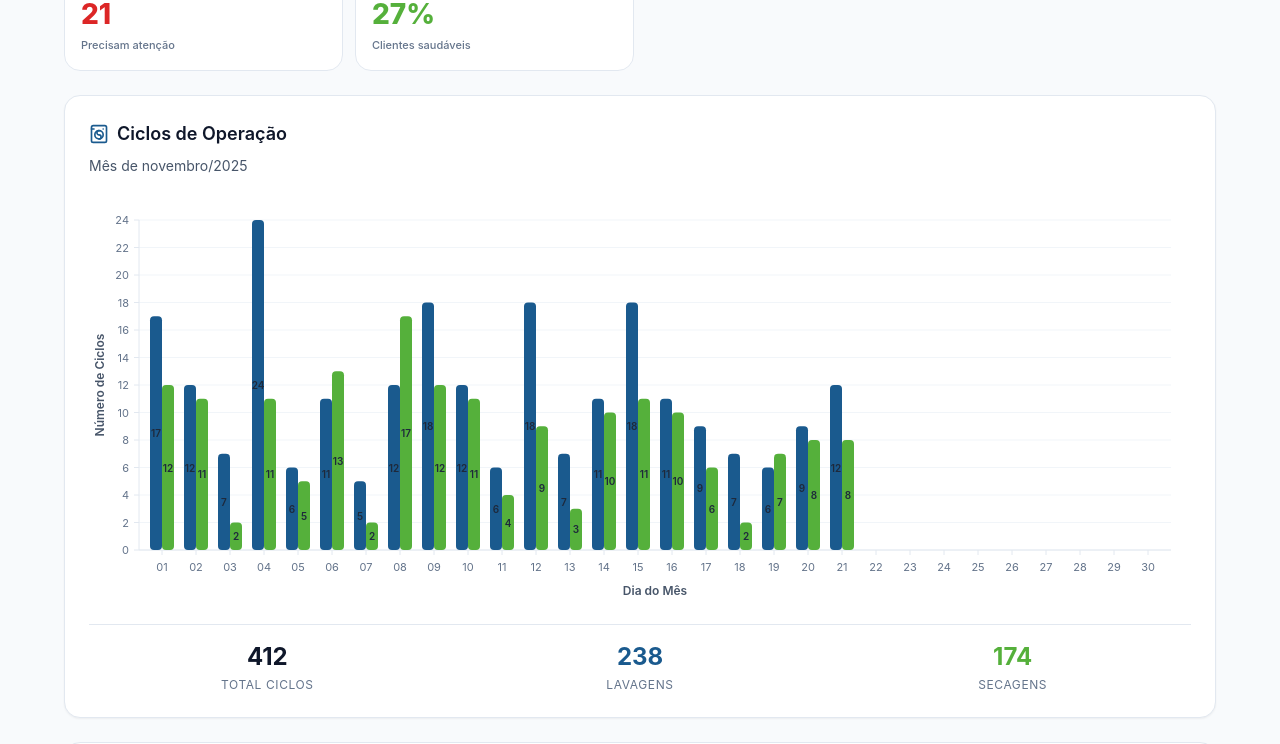
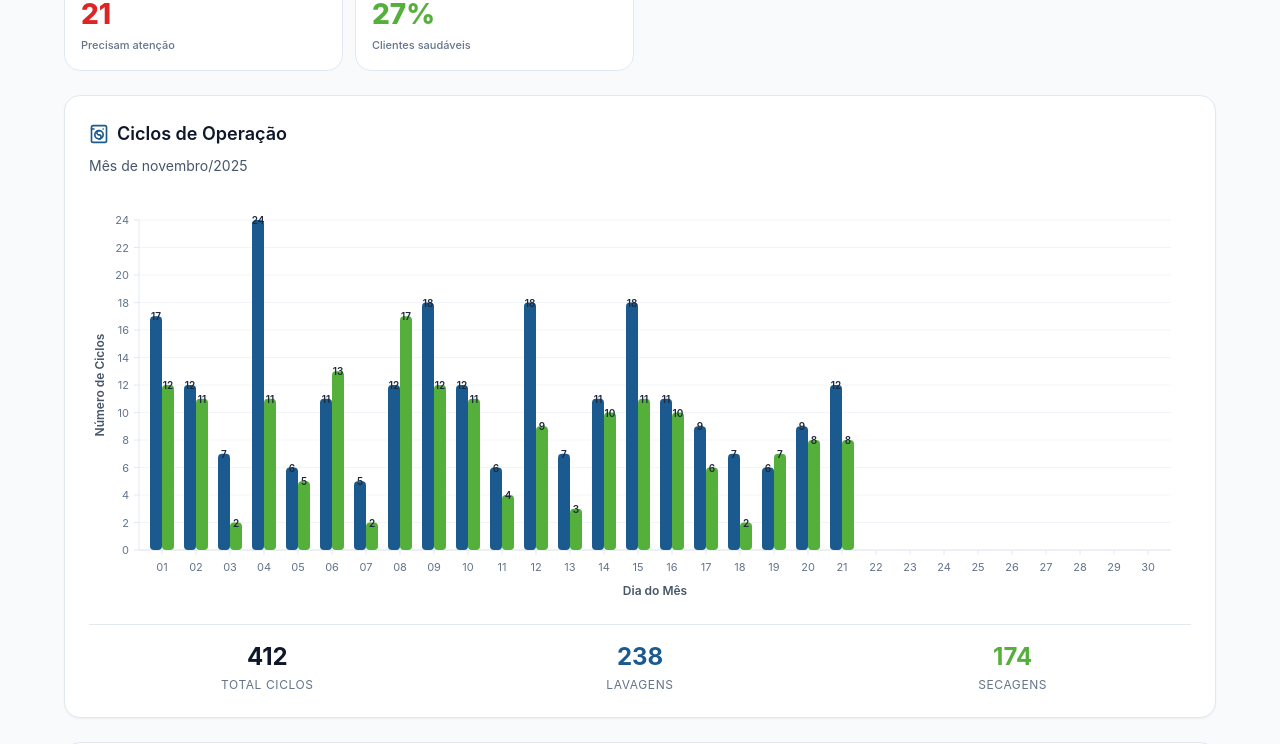
Before and after one commit to lucaslopezpuerta/LavpopBusinessIntelligence, a React (Vite) app: page / in a window 1280 px wide. Shown: the part 585-1329 px from the top of the page. Built offline with nearby package versions, Linux system fonts and the light colour scheme; no server answers; the HTML template or start-up script is replaced by a standard one.

Commit message:
Update OperatingCyclesChart.jsx

```diff
--- a/src/components/OperatingCyclesChart.jsx
+++ b/src/components/OperatingCyclesChart.jsx
@@ -256,6 +256,7 @@ const OperatingCyclesChart = ({
           }}
           enableGridY={true}
           enableLabel={true}
+          labelPosition="end"
           label={d => d.value > 0 ? d.value : ''}
           labelSkipWidth={0}
           labelSkipHeight={0}
```
